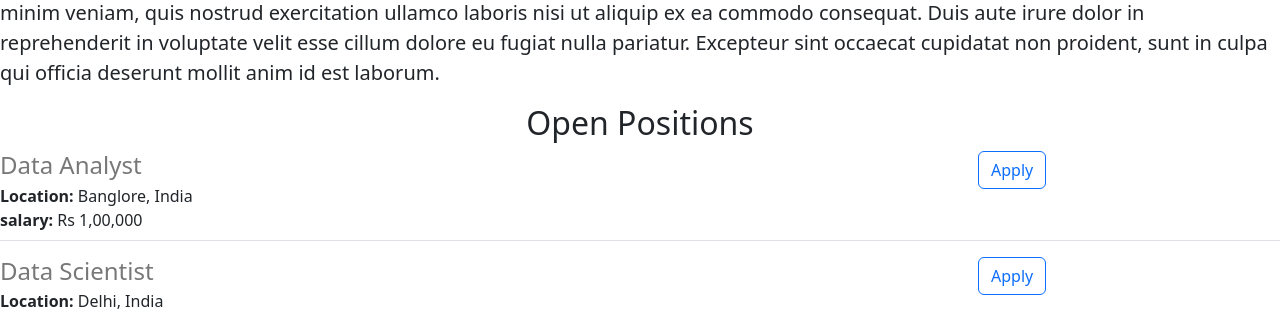
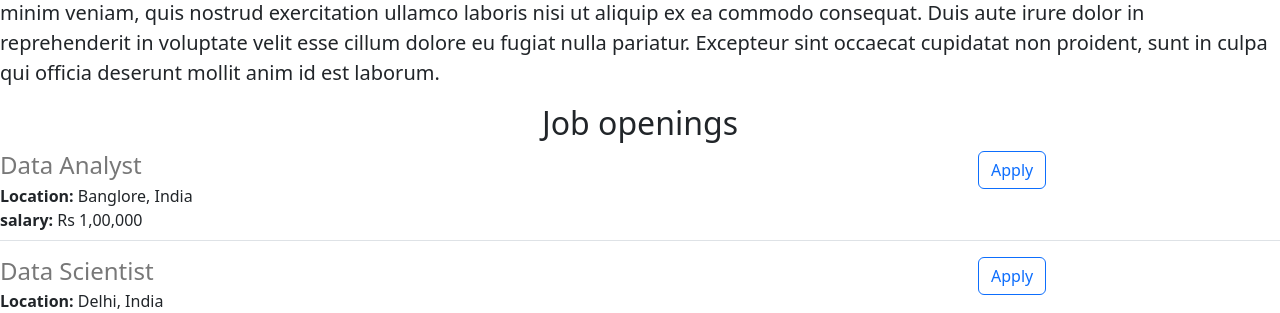
Before and after one commit to ashishthapa655/jovian-careers-website, a Flask app: page / in a window 1280 px wide. Shown: the part 542-855 px from the top of the page. Run offline with Flask 3, Linux system fonts and the light colour scheme.

Commit message:
made some changes

```diff
--- a/templates/home.html
+++ b/templates/home.html
@@ -21,7 +21,7 @@
     <p class="lead">
       Lorem ipsum dolor sit amet, consectetur adipiscing elit, sed do eiusmod tempor incididunt ut labore et dolore magna aliqua. Ut enim ad minim veniam, quis nostrud exercitation ullamco laboris nisi ut aliquip ex ea commodo consequat. Duis aute irure dolor in reprehenderit in voluptate velit esse cillum dolore eu fugiat nulla pariatur. Excepteur sint occaecat cupidatat non proident, sunt in culpa qui officia deserunt mollit anim id est laborum.
     </p>
-    <h2><center>Open Positions</center></h2>
+    <h2><center>Job openings</center></h2>
     <div>
       {% for job in jobs %}
       {% include 'jobitem.html' %}
```
